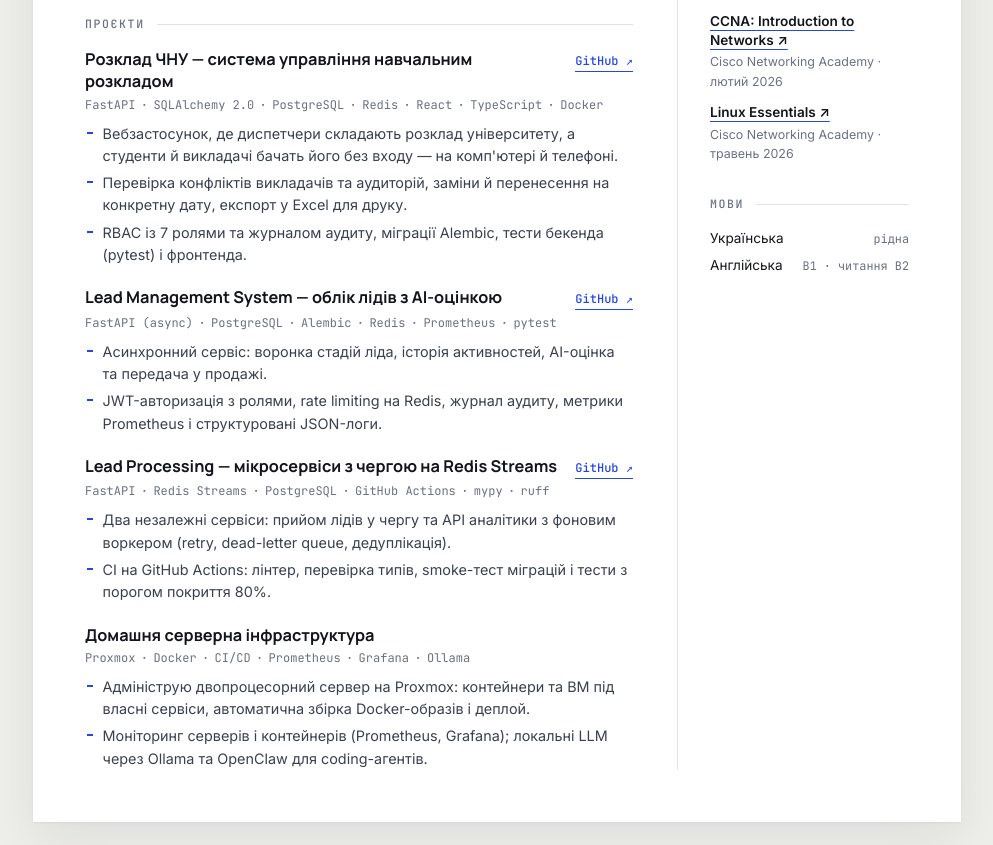
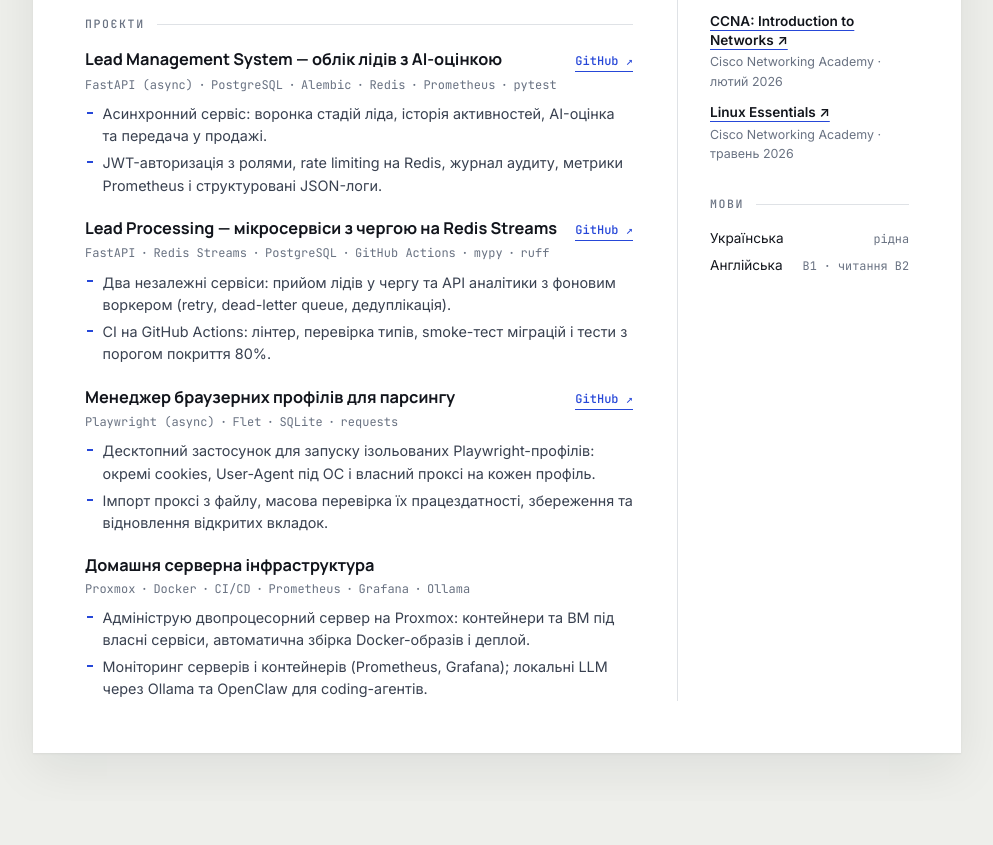
Before and after one commit to oleksandr38kebab342/resume, a plain HTML site: page index.html in a window 1280 px wide. Shown: the part 973-1818 px from the top of the page, without its empty margins (143-1136 px from the left). After the commit the page ends 1774 px from the top, so only its background shows below. Drawn offline with Linux system fonts and the light colour scheme.

Commit message:
Replace schedule project with browser profile manager
Co-Authored-By: Claude Opus 5.5 <noreply@anthropic.com>

```diff
--- a/index.html
+++ b/index.html
@@ -89,21 +89,6 @@
 
       <article class="card">
         <div class="card-head">
-          <h3>Розклад ЧНУ — система управління навчальним розкладом</h3>
-          <a class="repo" href="https://github.com/oleksandr38kebab342/schedule_chnu" target="_blank" rel="noopener">GitHub&nbsp;↗</a>
-        </div>
-        <ul class="tags">
-          <li>FastAPI</li><li>SQLAlchemy 2.0</li><li>PostgreSQL</li><li>Redis</li><li>React</li><li>TypeScript</li><li>Docker</li>
-        </ul>
-        <ul class="bullets">
-          <li>Вебзастосунок, де диспетчери складають розклад університету, а студенти й викладачі бачать його без входу — на комп'ютері й телефоні.</li>
-          <li>Перевірка конфліктів викладачів та аудиторій, заміни й перенесення на конкретну дату, експорт у Excel для друку.</li>
-          <li>RBAC із 7 ролями та журналом аудиту, міграції Alembic, тести бекенда (pytest) і фронтенда.</li>
-        </ul>
-      </article>
-
-      <article class="card">
-        <div class="card-head">
           <h3>Lead Management System — облік лідів з AI-оцінкою</h3>
           <a class="repo" href="https://github.com/oleksandr38kebab342/Lead-Management-System" target="_blank" rel="noopener">GitHub&nbsp;↗</a>
         </div>
@@ -127,6 +112,20 @@
         <ul class="bullets">
           <li>Два незалежні сервіси: прийом лідів у чергу та API аналітики з фоновим воркером (retry, dead-letter queue, дедуплікація).</li>
           <li>CI на GitHub Actions: лінтер, перевірка типів, smoke-тест міграцій і тести з порогом покриття 80%.</li>
+        </ul>
+      </article>
+
+      <article class="card">
+        <div class="card-head">
+          <h3>Менеджер браузерних профілів для парсингу</h3>
+          <a class="repo" href="https://github.com/oleksandr38kebab342/anty-detect-browser" target="_blank" rel="noopener">GitHub&nbsp;↗</a>
+        </div>
+        <ul class="tags">
+          <li>Playwright (async)</li><li>Flet</li><li>SQLite</li><li>requests</li>
+        </ul>
+        <ul class="bullets">
+          <li>Десктопний застосунок для запуску ізольованих Playwright-профілів: окремі cookies, User-Agent під ОС і власний проксі на кожен профіль.</li>
+          <li>Імпорт проксі з файлу, масова перевірка їх працездатності, збереження та відновлення відкритих вкладок.</li>
         </ul>
       </article>
 
```
